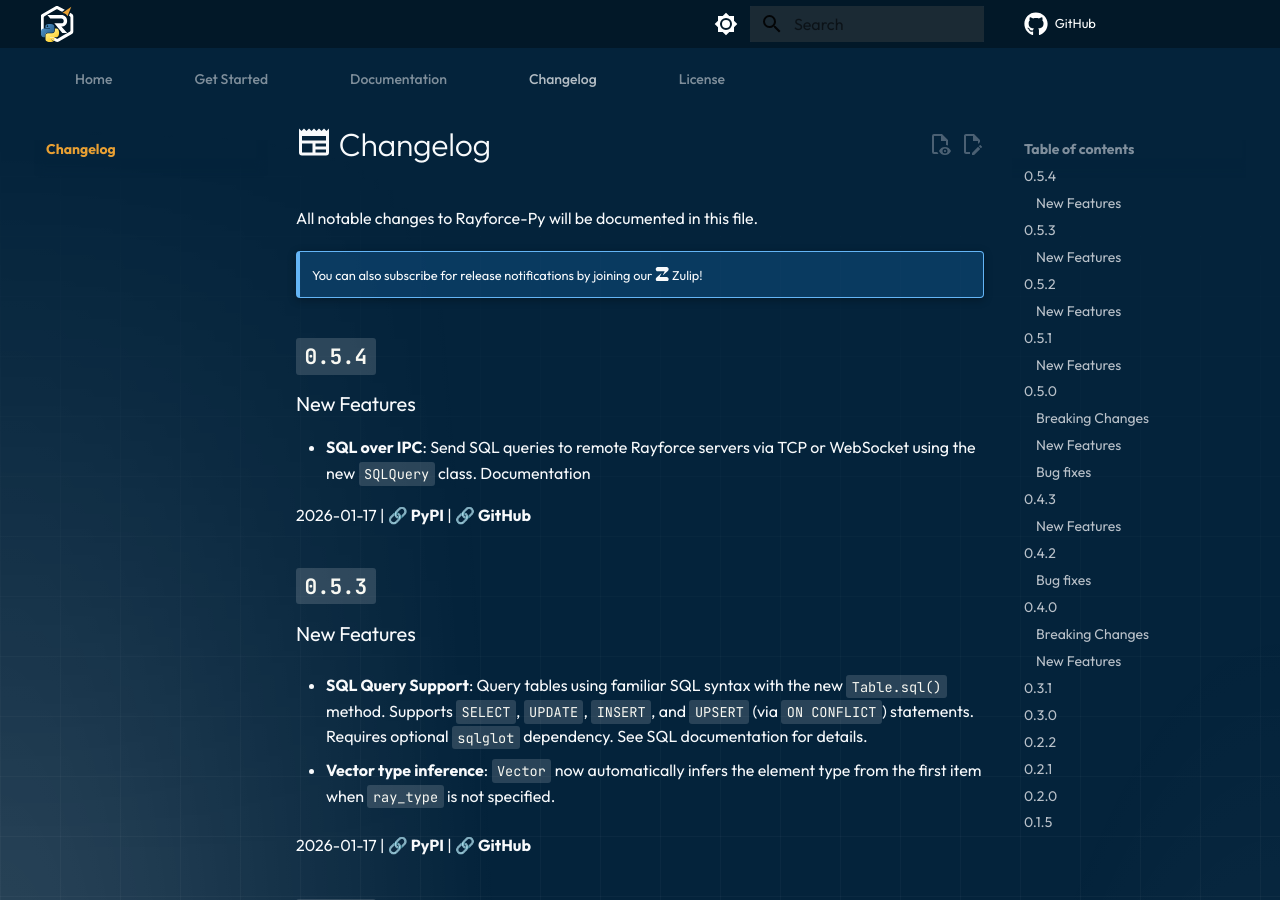
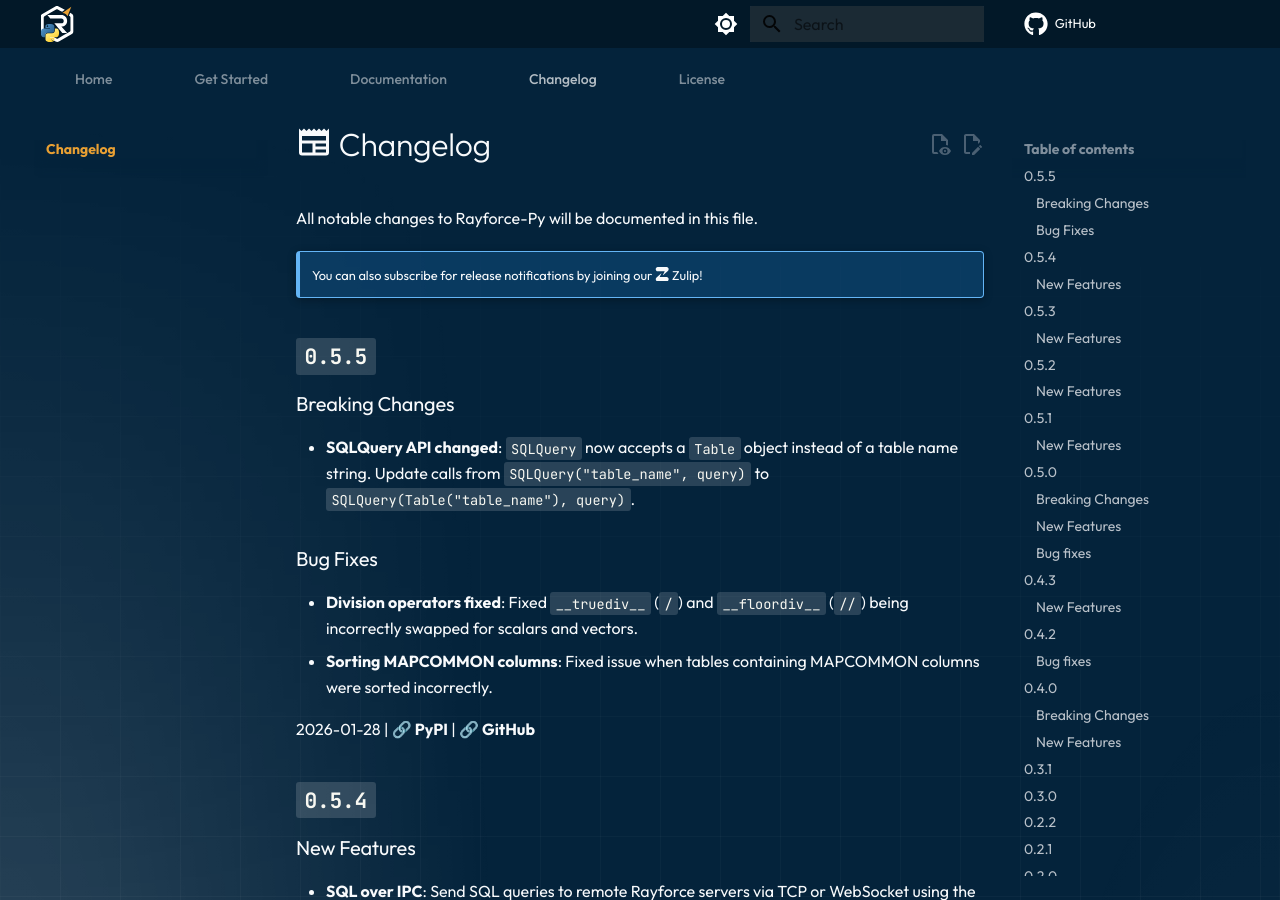
Before and after one commit to RayforceDB/rayforce-py, an MkDocs documentation site: the page built from docs/docs/content/CHANGELOG.md, in a window 1280 px wide and 900 px high. Built offline with MkDocs 1.6.1 and Material for MkDocs 9.7.7, drawn with Linux system fonts in a browser that asks for light colours; comment, search, counter and statistics services are not loaded; a style sheet for code colours, icons or effects is not loaded.

Commit message:
release: 0.5.5

```diff
--- a/docs/docs/content/CHANGELOG.md
+++ b/docs/docs/content/CHANGELOG.md
@@ -4,6 +4,20 @@ All notable changes to Rayforce-Py will be documented in this file.
 
 !!! note ""
     You can also subscribe for release notifications by joining our [:simple-zulip: Zulip](https://rayforcedb.zulipchat.com/#narrow/channel/549008-Discuss)!
+
+
+## **`0.5.5`**
+
+### Breaking Changes
+
+- **SQLQuery API changed**: `SQLQuery` now accepts a `Table` object instead of a table name string. Update calls from `SQLQuery("table_name", query)` to `SQLQuery(Table("table_name"), query)`.
+
+### Bug Fixes
+
+- **Division operators fixed**: Fixed `__truediv__` (`/`) and `__floordiv__` (`//`) being incorrectly swapped for scalars and vectors.
+- **Sorting MAPCOMMON columns**: Fixed issue when tables containing MAPCOMMON columns were sorted incorrectly.
+
+2026-01-28 | **[🔗 PyPI](https://pypi.org/project/rayforce-py/0.5.5/)** | **[🔗 GitHub](https://github.com/RayforceDB/rayforce-py/releases/tag/0.5.5)**
 
 
 ## **`0.5.4`**
--- a/pyproject.toml
+++ b/pyproject.toml
@@ -4,7 +4,7 @@ build-backend = "setuptools.build_meta"
 
 [project]
 name = "rayforce_py"
-version = "0.5.4"
+version = "0.5.5"
 description = "Python bindings for RayforceDB"
 readme = "README.md"
 authors = [{name = "Karim"}]
--- a/rayforce/__init__.py
+++ b/rayforce/__init__.py
@@ -10,7 +10,7 @@ from rayforce.ffi import FFI
 
 FFI.init_runtime()
 
-version = "0.5.4"
+version = "0.5.5"
 
 if sys.platform == "linux":
     lib_name = "_rayforce_c.so"
--- a/setup.py
+++ b/setup.py
@@ -9,7 +9,7 @@ class BinaryDistribution(Distribution):
 
 setup(
     name="rayforce_py",
-    version="0.5.4",
+    version="0.5.5",
     packages=find_packages(),
     package_data={
         "rayforce": ["*.so", "*.dylib", "*.pyi", "bin/rayforce"],
```
